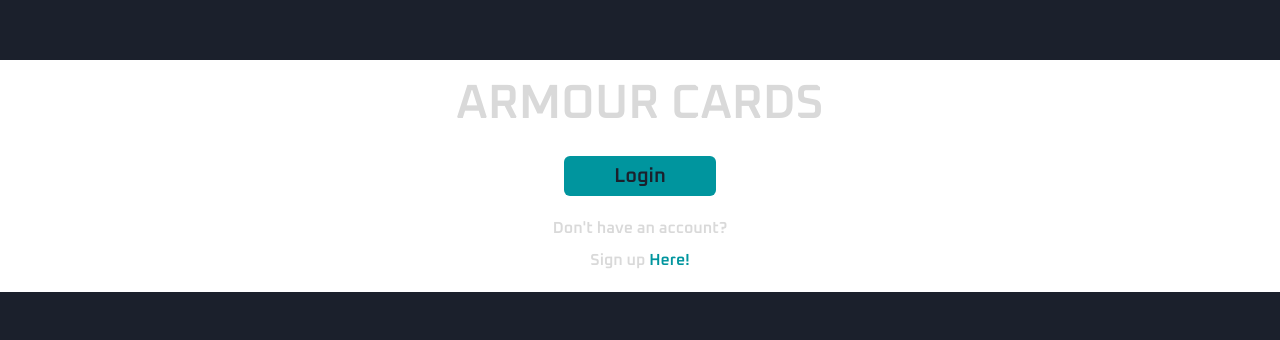
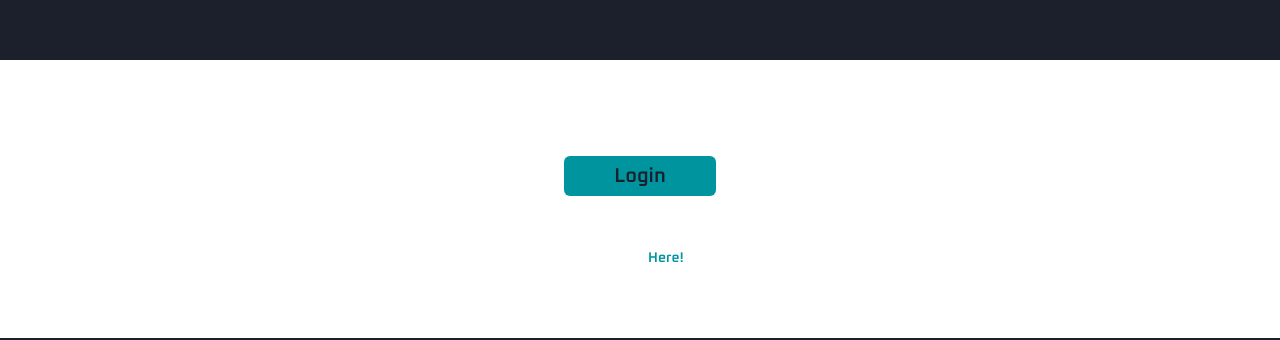
Before and after one commit to joegriff1410/Armour-Cards, a React (Vite) app in the folder view/: page / in a window 1280 px wide. Shown: the part 460-800 px from the top of the page. Built offline with nearby package versions, Linux system fonts and the light colour scheme.

Commit message:
Static landing page built

```diff
--- a/view/src/components/ui/SocialLinks.tsx
+++ b/view/src/components/ui/SocialLinks.tsx
@@ -1,13 +1,38 @@
-import { Link } from '@chakra-ui/react';
+import { Center, Link } from '@chakra-ui/react';
 import { ExternalLinkIcon } from '@chakra-ui/icons';
-import React from 'react';
+import theme from '../../theme';
 
 const SocialLinks = () => {
     return (
         <>
-            <Link></Link>
-            <Link></Link>
-            <Link></Link>
+            <Center>
+                <Link
+                    href="#"
+                    isExternal
+                    marginEnd={16}
+                    color={theme.colors.links}
+                    fontSize="sm"
+                >
+                    Donate <ExternalLinkIcon />
+                </Link>
+                <Link
+                    href="https://github.com/joegriff1410"
+                    isExternal
+                    color={theme.colors.links}
+                    fontSize="sm"
+                >
+                    GitHub <ExternalLinkIcon />
+                </Link>
+                <Link
+                    href="#"
+                    isExternal
+                    marginStart={10}
+                    color={theme.colors.links}
+                    fontSize="sm"
+                >
+                    Instagram <ExternalLinkIcon />
+                </Link>
+            </Center>
         </>
     );
 };
--- a/view/src/pages/LoginPage/LoginPage.tsx
+++ b/view/src/pages/LoginPage/LoginPage.tsx
@@ -1,6 +1,7 @@
 import { Box, Heading, Link, Text, VStack } from '@chakra-ui/react';
 import LoginButton from '../../components/ui/LoginButton';
 import theme from '../../theme';
+import SocialLinks from '../../components/ui/SocialLinks';
 
 const LoginPage = () => {
     return (
@@ -9,21 +10,24 @@ const LoginPage = () => {
                 <VStack>
                     <Heading
                         fontFamily={theme.fonts.heading}
-                        color={theme.colors.secondary}
+                        color={theme.colors.text}
                         size="2xl"
                         marginBottom={5}
                     >
                         ARMOUR CARDS
                     </Heading>
                     <LoginButton />
-                    <Text color={theme.colors.secondary}>
+                    <Text color={theme.colors.text} fontSize="md">
                         Don't have an account?
                     </Text>
-                    <Text color={theme.colors.secondary}>
+                    <Text color={theme.colors.text} fontSize="sm">
                         {/* TODO: link to sign up page */}
                         Sign up <Link color={theme.colors.tertiary}>Here!</Link>
                     </Text>
                 </VStack>
+            </Box>
+            <Box marginTop="7">
+                <SocialLinks />
             </Box>
         </>
     );
--- a/view/src/theme.ts
+++ b/view/src/theme.ts
@@ -5,6 +5,8 @@ const colors = {
     primary: '#1B202C',
     secondary: '#D9D9D9',
     tertiary: '#00959E',
+    text: '#FFFFFF',
+    links: '#FFFFFF60'
 };
 
 const fonts = {
```
